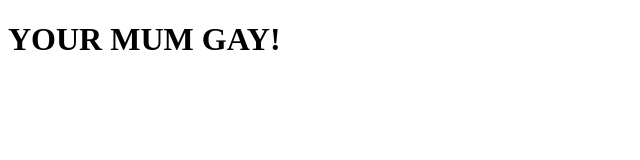
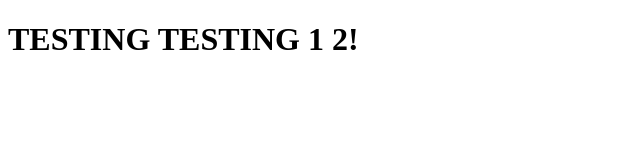
Before and after one commit to MrLollywood/MrLollywood.github.io, a plain HTML site: page index.html in a window 1280 px wide. Shown: the whole page, without its empty margins (0-640 px from the left). Drawn offline with Linux system fonts and the light colour scheme.

Commit message:
Update index.html

```diff
--- a/index.html
+++ b/index.html
@@ -6,6 +6,6 @@
         </title>
     </head>
     <body>
-        <h1>YOUR MUM GAY!</h1>
+        <h1>TESTING TESTING 1 2!</h1>
     </body>
 </html>
```
